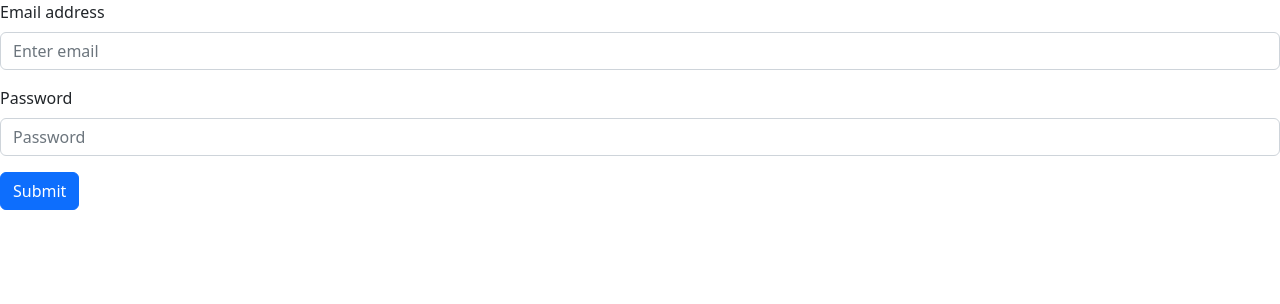
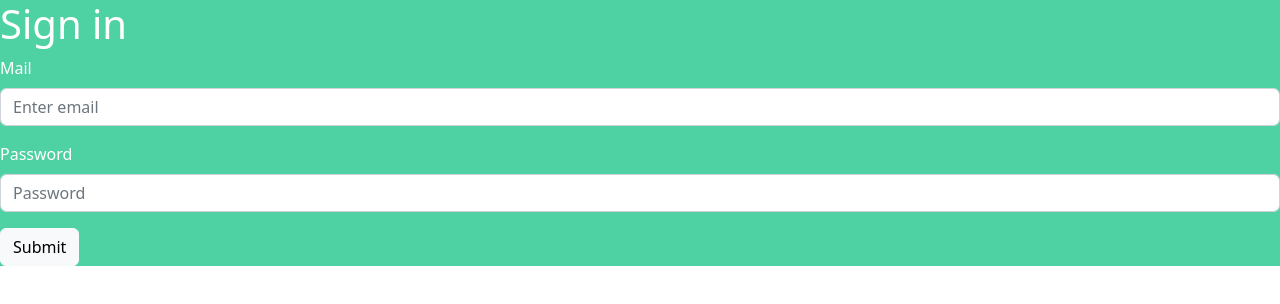
Before and after one commit to RinKokubo/solution-challenge-team-1, a React (Create React App) app: page /sign_in in a window 1280 px wide. Shown: the top 304 px of the page. Built offline with nearby package versions, Linux system fonts and the light colour scheme; the HTML template or start-up script is replaced by a standard one.

Commit message:
Sign IN design

```diff
--- a/package.json
+++ b/package.json
@@ -14,7 +14,7 @@
     "react-bootstrap": "^2.7.2",
     "react-dom": "^18.2.0",
     "react-router-dom": "^6.7.0",
-    "react-scripts": "5.0.1",
+    "react-scripts": "^5.0.1",
     "web-vitals": "^2.1.4"
   },
   "scripts": {
--- a/src/components/SignIn.js
+++ b/src/components/SignIn.js
@@ -26,19 +26,22 @@ const SignIn = () => {
   };
 
   return (
+    <div className="bg-[#4ed1a3]">
+      <h1 className="text-white">Sign in</h1>
           <Form onSubmit={handleSubmit}>
             <Form.Group className="mb-3" controlId="formBasicEmail">
-        <Form.Label>Email address</Form.Label>
+              <Form.Label className="text-white">Mail</Form.Label>
               <Form.Control name= "email" type="email" placeholder="Enter email" />
             </Form.Group>
             <Form.Group className="mb-3" controlId="formBasicPassword">
-        <Form.Label>Password</Form.Label>
+              <Form.Label className="text-white">Password</Form.Label>
               <Form.Control name= "password" type="password" placeholder="Password" />
             </Form.Group>
-      <Button variant="primary" type="submit">
+            <Button variant="light" type="submit">
               Submit
             </Button>
           </Form>
+    </div>
   )
 }
 
```
Also changed, not shown: 1 other file (tests, documents, lock files or other folders). Lines whose indentation alone changed are shown as unchanged.
